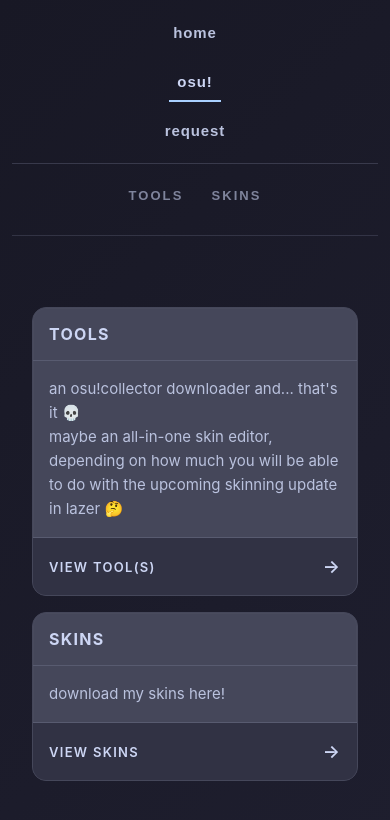
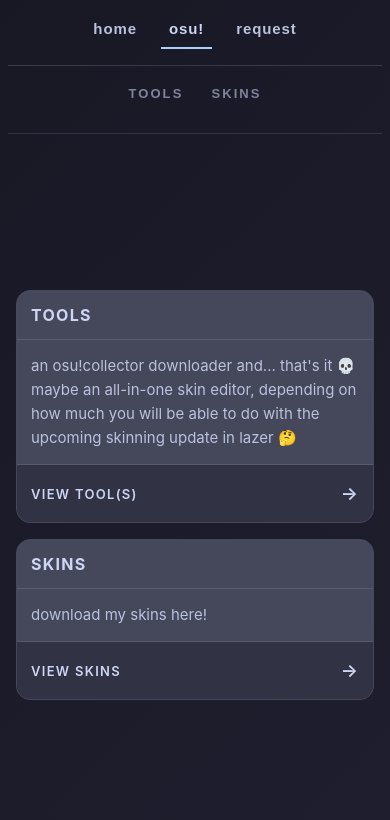
Before and after one commit to uwuclxdy/website, a plain HTML site: page index.html in a window 390 px wide. Both pictures are taken after a click on the tab "osu!". Drawn offline with Linux system fonts and the light colour scheme.

Commit message:
mobile fix

```diff
--- a/styles.css
+++ b/styles.css
@@ -65,7 +65,7 @@ body {
 
 @media (max-width: 768px) {
     body {
-        padding: 12px;
+        padding: 8px;
     }
 }
 
@@ -91,7 +91,7 @@ a:visited {
     .page-container {
         width: 100%;
         gap: 20px;
-        min-height: calc(100vh - 24px);
+        min-height: calc(100vh - 16px);
     }
 }
 
@@ -338,7 +338,7 @@ a:visited {
 
 @media (max-width: 768px) {
     .card-group {
-        padding: 0 20px;
+        padding: 0 8px;
         gap: 16px;
     }
 }
@@ -403,7 +403,7 @@ a:visited {
 
 @media (max-width: 768px) {
     .card-header {
-        padding: 16px;
+        padding: 14px;
     }
 }
 
@@ -560,7 +560,7 @@ a:visited {
 
 @media (max-width: 768px) {
     .card-body {
-        padding: 16px;
+        padding: 14px;
     }
 }
 
@@ -595,7 +595,7 @@ a:visited {
 
 @media (max-width: 768px) {
     .card-cta {
-        padding: 18px 16px;
+        padding: 18px 14px;
         font-size: 12px;
     }
 }
@@ -645,19 +645,6 @@ a:visited {
     }
 }
 
-@media (max-width: 480px) {
-    .nav-primary {
-        flex-direction: column;
-        gap: 8px;
-        width: 100%;
-    }
-
-    .nav-children {
-        padding-top: 12px;
-        margin-top: 4px;
-    }
-}
-
 /* osu! Page Specific Styles */
 
 .osu-card-group {
@@ -695,7 +682,7 @@ a:visited {
 
 @media (max-width: 768px) {
     .osu-box-header {
-        padding: 16px;
+        padding: 14px;
     }
 }
 
@@ -727,7 +714,7 @@ a:visited {
 
 @media (max-width: 768px) {
     .osu-box-content {
-        padding: 16px;
+        padding: 14px;
     }
 }
 
@@ -799,7 +786,7 @@ a:visited {
 
 @media (max-width: 768px) {
     .osu-preview-modal {
-        padding: 16px;
+        padding: 12px;
     }
 }
 
@@ -924,7 +911,7 @@ body.is-modal-open {
 
 @media (max-width: 768px) {
     .osu-button {
-        padding: 18px 16px;
+        padding: 18px 14px;
         font-size: 12px;
     }
 }
```
